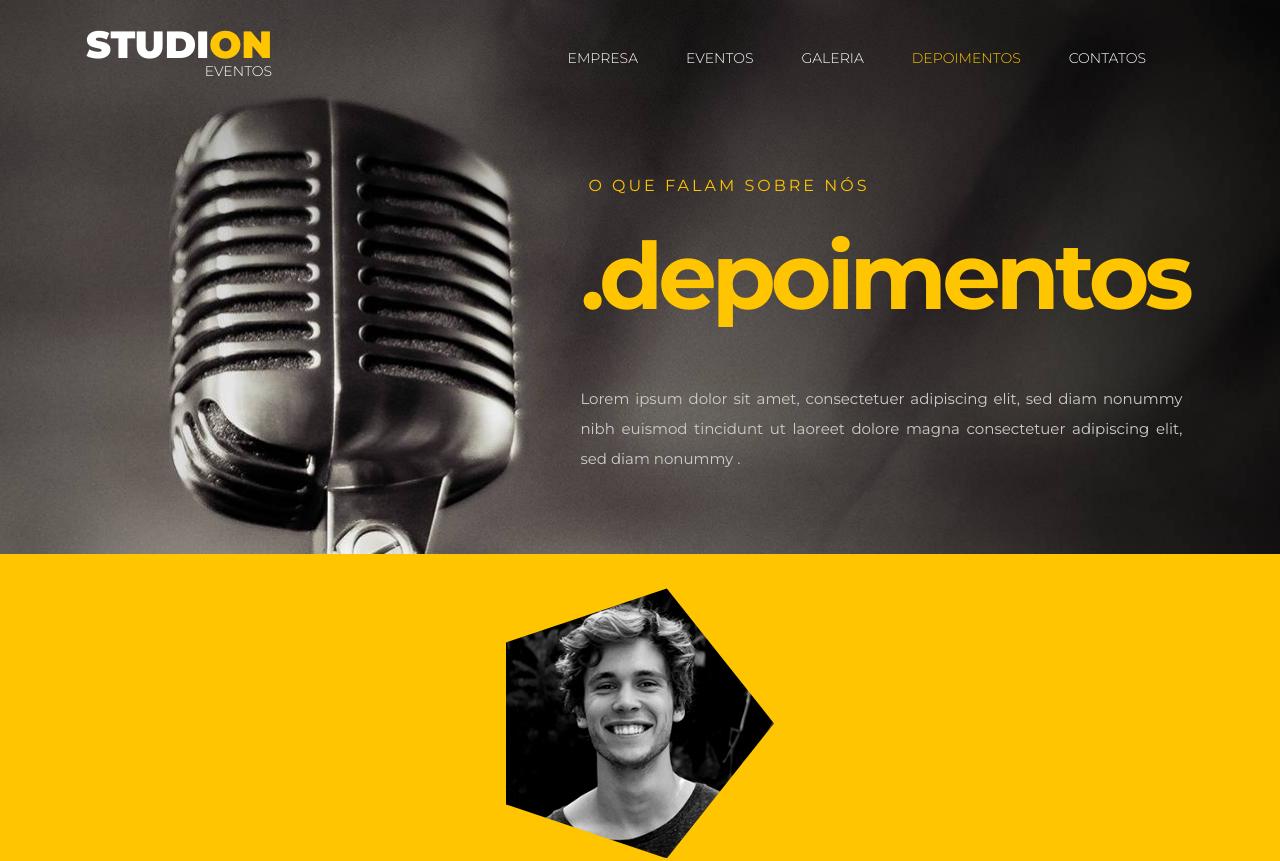
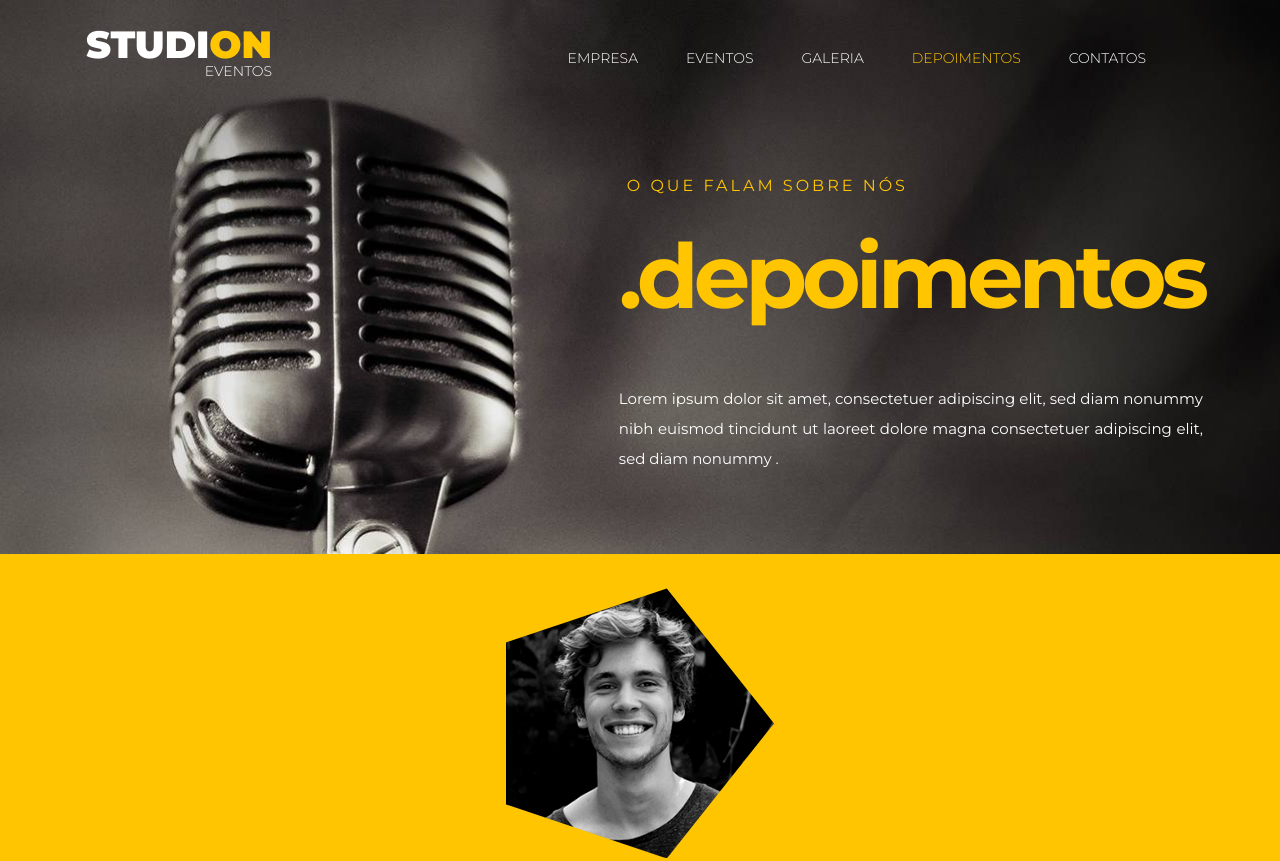
Before and after one commit to Carlos-Beckhauser/STUDION, a website: page src/testimonials.html in a window 1280 px wide. Shown: the top 861 px of the page. Drawn offline with nearby package versions, Linux system fonts and the light colour scheme.

Commit message:
Created exclusive hero section to Testimonial Page

```diff
--- a/src/css/_testimonials.css
+++ b/src/css/_testimonials.css
@@ -1,3 +1,34 @@
+.hero-Testimonial {
+  position: relative;
+  height: 34.625rem;
+}
+
+.hero__background-Testimonial {
+  position: absolute;
+  width: 100%;
+  height: 100%;
+  object-fit: cover;
+  object-position: center;
+}
+
+/*Mobile*/
+.hero__copy-Testimonial {
+  position: absolute;
+  bottom: 0;
+  right: 9.8rem;
+  width: 57vw;
+  padding: 5rem 1.875rem;
+}
+
+/*Desktop*/
+@media screen and (min-width: 1280px) {
+  .hero__copy-Testimonial {
+    bottom: 0;
+    right: 0;
+    width: 54vw;
+  }
+}
+
 /*Mobile*/
 .hero__copy-Testimonial h2 {
   margin: 0;
@@ -11,8 +42,26 @@
 /*Desktop*/
 @media screen and (min-width: 1280px) {
   .hero__copy-Testimonial h2 {
-    font-size: 5.8rem;
+    font-size: 5.6rem;
     margin-bottom: 3rem;
+  }
+}
+
+/*Mobile*/
+.hero__copy-Testimonial h4 {
+  padding-left: 0.5rem;
+  color: var(--color-primary);
+  letter-spacing: 0.1875rem;
+  font-weight: 400;
+  font-family: "Montserrat";
+  text-transform: uppercase;
+  width: 29ch;
+}
+
+/*Desktop*/
+@media screen and (min-width: 1280px) {
+  .hero__copy-Testimonial h4 {
+    width: unset;
   }
 }
 
@@ -20,23 +69,25 @@
 .hero__copy-Testimonial p {
   margin: 0;
   font-size: 0.9375rem;
-  line-height: 1.5rem;
+  line-height: 1.875rem;
   color: var(--color-copy--alt);
   text-align: justify;
-  width: 19.625rem;
-}
-
-/*Mobile*/
-.h2_heroCopy-Testimonial {
-  font-size: 3.3rem;
-}
-
-/*Mobile*/
-.p_heroCopy-Testimonial {
-  color: #fff;
   width: 17rem;
   margin-left: 3rem;
 }
+
+/*Desktop*/
+@media screen and (min-width: 1280px) {
+  .hero__copy-Testimonial p {
+    color: #fff;
+    width: 36.5rem;
+    margin-left: unset;
+  }
+}
+
+/*Seção Hero Copy criada somente para a página Testimonials.html*/
+
+/***********************/
 
 .testimonials {
   width: 100vw;
--- a/src/testimonials.html
+++ b/src/testimonials.html
@@ -40,14 +40,14 @@
     </nav>
 
     <header>
-      <div class="hero">
+      <div class="hero-Testimonial">
         <img
           src="./images/testimonials_hero.jpg"
           alt=""
-          class="hero__background"
+          class="hero__background-Testimonial"
         />
-        <div class="container hero__container">
-          <div class="hero__copy">
+        <div class="container">
+          <div class="hero__copy-Testimonial">
             <h4>o que falam sobre nós</h4>
             <h2>.depoimentos</h2>
             <p>
```
Also changed, not shown: src/contact.html (+1 -1 lines), src/enterprise.html (+1 -1 lines), src/events.html (+1 -1 lines), src/gallery.html (+1 -1 lines).
